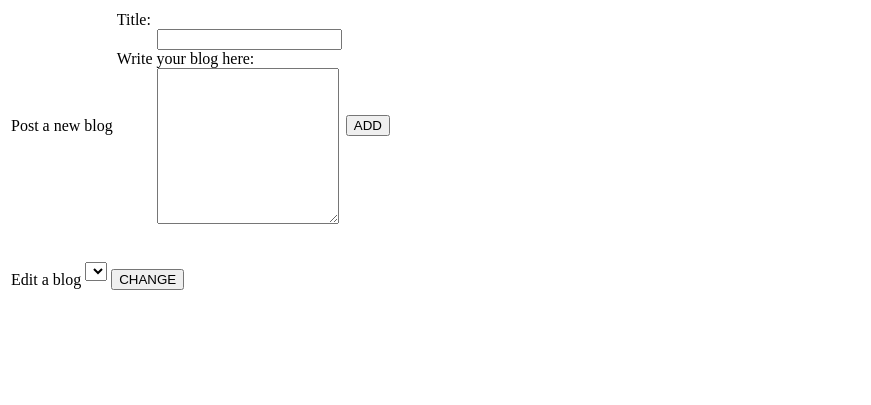
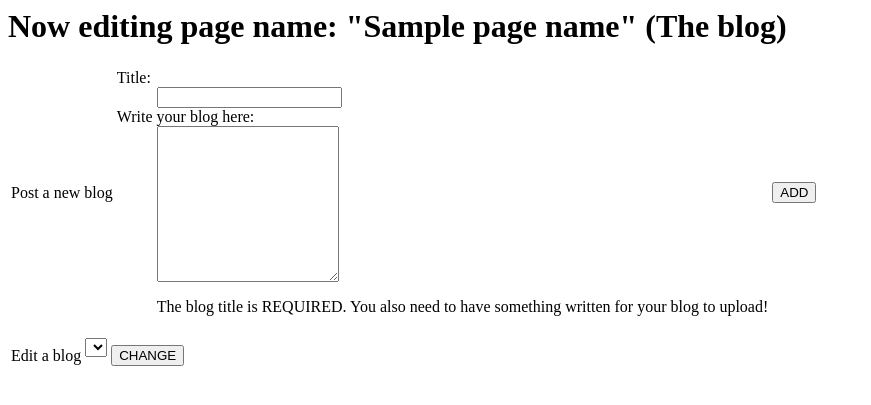
Before and after one commit to apotl/dillys-place, a Flask app: template templates/edit_specific_blogpage.html in a window 1280 px wide. Shown: the top 405 px of the page, without its empty margins (0-871 px from the left). Run offline with Flask 2, Linux system fonts and the light colour scheme; the template is opened without the code that fills it: values that come from a table or form of the project are taken from there, most other values are stand-ins (such as "Sample title", 1, 10 or a date in 2020); lists and menus that the app fills with data are empty; parts of the project's set-up code (start-up, migrations or seed data) failed here and were passed over.

Commit message:
added more interactivity

```diff
--- a/app.py
+++ b/app.py
@@ -49,7 +49,13 @@ basic_auth = BasicAuth( app)
 ALLOWED_EXTENSIONS = set( [ 'png', 'jpg', 'jpeg', 'gif'])
 def allowed_file( filename):
 	return '.' in filename and \
-		filename.rsplit( '.', 1)[1] in ALLOWED_EXTENSIONS
+		filename.rsplit( '.', 1)[1] in ALLOWED_EXTENSION
+
+def edit_success( redir):
+	return render_template( 'bedit.html', edits = render_template( 'edit_success.html', redir = redir))
+
+def edit_failure( redir):
+	return render_template( 'bedit.html', edits = render_template( 'edit_failure.html', redir = redir))
 
 @app.route( '/')
 def route_index():
@@ -102,16 +108,19 @@ def edit_page_goto():
 def edit_page_create():
 	for char in request.form['to_create']:
 		if char not in string.ascii_letters + string.digits + ' ':
-			return redirect( '/edit/')
+			return edit_failure( '/edit/')
 	if request.form['to_create'] and 'edit' not in request.form['to_create'] and 'static' not in request.form['to_create']:
-		site.add( Page( site.name + request.form['to_create'].lower()))
-	return redirect( '/edit/')
+		try:
+			site.add( Page( site.name + request.form['to_create'].lower()))
+		except:
+			return edit_failure( '/edit/')
+	return edit_success( '/edit/')
 
 @app.route( '/edit/<path:page_name>/', methods=['POST', 'GET'])
 @basic_auth.required
 def edit_page_specific( page_name):
 	if page_name not in site.render().keys():
-		return redirect( '/edit/')
+		return edit_failure( '/edit/')
 	ele_add = ElementAddForm( request.form)
 	ele_add.to_add_title.data = ''
 	ele_add.to_add_content.data = ''
@@ -154,49 +163,64 @@ def edit_page_specific_goto( page_name):
 @app.route( '/edit/delete/<path:page_name>/', methods=['POST'])
 @basic_auth.required
 def edit_page_specific_delete( page_name):
-	site.remove( page_name)
-	return redirect( '/edit/')
+	try:
+		site.remove( page_name)
+	except:
+		edit_failure( '/edit/')
+	return edit_success( '/edit/')
 
 @app.route( '/edit/add/<path:page_name>/', methods=['POST'])
 @basic_auth.required
 def edit_page_specific_add( page_name):
-	if 'to_add_content' not in request.form:
-		ele_to_add = Element( 'image')
-	elif 'to_add_when' and 'to_add_where' in request.form:
-		ele_to_add = Element( 'event')
-	elif 'to_add_postdate' and 'to_add_posttime' in request.form:
-		ele_to_add = Element( 'blogpost')
-	else:
-		ele_to_add = Element( 'text')
-	ele_to_add.title = request.form['to_add_title']
-	if ele_to_add.frmt == 'text':
-		ele_to_add.content = request.form['to_add_content'].replace( '\n', '<br>')
-	elif ele_to_add.frmt == 'image':
-		image = request.files['to_add_image']
-		imagename = secure_filename( image.filename)
-		if not imagename:
-			return redirect( '/edit/' + page_name)
-		image.save( page_name + '/assets/' + imagename)
-		ele_to_add.content = imagename
-		ele_to_add.caption = request.form['to_add_caption'].replace( '\n', '<br>')
-	elif ele_to_add.frmt == 'event':
-		ele_to_add.content = request.form['to_add_content'].replace( '\n', '<br>')
-		ele_to_add.when = request.form['to_add_when'].replace( '\n', '<br>')
-		ele_to_add.where = request.form['to_add_where']
-	elif ele_to_add.frmt == 'blogpost':
-		ele_to_add.content = request.form['to_add_content'].replace( '\n', '<br>')
+	try:
+		if 'to_add_content' not in request.form:
+			ele_to_add = Element( 'image')
+		elif 'to_add_when' and 'to_add_where' in request.form:
+			ele_to_add = Element( 'event')
+		elif 'to_add_postdate' and 'to_add_posttime' in request.form:
+			ele_to_add = Element( 'blogpost')
+		else:
+			ele_to_add = Element( 'text')
+		ele_to_add.title = request.form['to_add_title']
+		if ele_to_add.frmt == 'text':
+			ele_to_add.content = request.form['to_add_content'].replace( '\n', '<br>')
+			if not ele_to_add.content:
+				return edit_failure( '/edit/' + page_name)
+		elif ele_to_add.frmt == 'image':
+			image = request.files['to_add_image']
+			imagename = secure_filename( image.filename)
+			if not imagename:
+				return edit_failure( '/edit/' + page_name)
+			image.save( page_name + '/assets/' + imagename)
+			ele_to_add.content = imagename
+			ele_to_add.caption = request.form['to_add_caption'].replace( '\n', '<br>')
+		elif ele_to_add.frmt == 'event':
+			ele_to_add.content = request.form['to_add_content'].replace( '\n', '<br>')
+			ele_to_add.when = request.form['to_add_when'].replace( '\n', '<br>')
+			ele_to_add.where = request.form['to_add_where']
+			if not ele_to_add.title or not ele_to_add.content or not ele_to_add.when or not ele_to_add.where:
+				return edit_failure( '/edit/' + page_name)
+		elif ele_to_add.frmt == 'blogpost':
+			ele_to_add.content = request.form['to_add_content'].replace( '\n', '<br>')
+			if not ele_to_add.title or not ele_to_add.content:
+				return edit_failure( '/edit/' + page_name)
 
-	ele_to_add.location = 'body'
-	site.render()[page_name].add( ele_to_add)
-	return redirect( '/edit/' + page_name)
+		ele_to_add.location = 'body'
+		site.render()[page_name].add( ele_to_add)
+	except:
+		return edit_failure( '/edit/' + page_name)
+	return edit_success( '/edit/' + page_name)
 
 @app.route( '/edit/remove/<path:page_name>/', methods=['POST'])
 @basic_auth.required
 def edit_page_specific_remove( page_name):
-	if request.form['to_remove'] == '':
-		return redirect( '/edit/' + page_name)
-	site.render()[page_name].remove( request.form['to_remove'])
-	return redirect( '/edit/' + page_name)
+	try:
+		if request.form['to_remove'] == '':
+			return edit_failre( '/edit/' + page_name)
+		site.render()[page_name].remove( request.form['to_remove'])
+	except:
+		return edit_failure( '/edit/' + page_name)
+	return edit_success( '/edit/' + page_name)
 
 @app.route( '/edit/<path:page_name>/id/<ele_id>/', methods=['POST', 'GET'])
 @basic_auth.required
@@ -228,33 +252,39 @@ def edit_page_specific_element( page_name, ele_id):
 @app.route( '/edit/<path:page_name>/id/change/<ele_id>/', methods=['POST'])
 @basic_auth.required
 def edit_page_specific_element_change( page_name, ele_id):
-	tmp_ele = Element( site.render()[page_name].retrieve( ele_id)['frmt'])
-	tmp_ele.load( site.render()[page_name].retrieve( ele_id))
-	tmp_ele.title = request.form['to_add_title']
-	if tmp_ele.frmt == 'text':
-		tmp_ele.content = request.form['to_add_content']
-	elif tmp_ele.frmt == 'image':
-		image = request.files['to_add_image']
-		if image:
-			imagename = secure_filename( image.filename)
-			image.save( page_name + '/assets/' + imagename)
-			tmp_ele.content = imagename
-		tmp_ele.caption = request.form['to_add_caption']
-	elif tmp_ele.frmt == 'event':
-		tmp_ele.content = request.form['to_add_content']
-		tmp_ele.when = request.form['to_add_when']
-		tmp_ele.where = request.form['to_add_where']
-	elif tmp_ele.frmt == 'blogpost':
-		tmp_ele.content = request.form['to_add_content']
-	site.render()[page_name].remove( ele_id, skeleton = True)
-	site.render()[page_name].add( tmp_ele, old = True)
-	return redirect( '/edit/' + page_name)
+	try:
+		tmp_ele = Element( site.render()[page_name].retrieve( ele_id)['frmt'])
+		tmp_ele.load( site.render()[page_name].retrieve( ele_id))
+		tmp_ele.title = request.form['to_add_title']
+		if tmp_ele.frmt == 'text':
+			tmp_ele.content = request.form['to_add_content']
+		elif tmp_ele.frmt == 'image':
+			image = request.files['to_add_image']
+			if image:
+				imagename = secure_filename( image.filename)
+				image.save( page_name + '/assets/' + imagename)
+				tmp_ele.content = imagename
+			tmp_ele.caption = request.form['to_add_caption']
+		elif tmp_ele.frmt == 'event':
+			tmp_ele.content = request.form['to_add_content']
+			tmp_ele.when = request.form['to_add_when']
+			tmp_ele.where = request.form['to_add_where']
+		elif tmp_ele.frmt == 'blogpost':
+			tmp_ele.content = request.form['to_add_content']
+		site.render()[page_name].remove( ele_id, skeleton = True)
+		site.render()[page_name].add( tmp_ele, old = True)
+	except:
+		return edit_failure( '/edit/' + page_name)
+	return edit_success( '/edit/' + page_name)
 
 @app.route( '/edit/<path:page_name>/id/remove/<ele_id>/', methods=['POST'])
 @basic_auth.required
 def edit_page_specific_element_remove( page_name, ele_id):
-	site.render()[page_name].remove( ele_id)
-	return redirect( '/edit/' + page_name)
+	try:
+		site.render()[page_name].remove( ele_id)
+	except:
+		return edit_failure( '/edit/' + page_name)
+	return edit_success( '/edit/' + page_name)
 
 if __name__ == '__main__':
 	app.run( host = '0.0.0.0', debug = True)
--- /dev/null
+++ b/templates/edit_failure.html
@@ -0,0 +1,5 @@
+<div style="text-align: center">
+	<h1 style="color:red;font-size:80px">Oh no!</h1>
+	<h2>There was a problem with what you told me to do.</h2>
+	<a style="font-size: 30px" href="{{ redir }}">Go Back And Continue Editing</a>
+</div>
--- a/templates/edit_specific.html
+++ b/templates/edit_specific.html
@@ -1,3 +1,4 @@
+<h1>Now editing page name: "{{ page_name }}"</h1>
 <h1>You may add a paragraph of text OR you may upload an image.</h1>
 <form method=post action="/edit/add/{{ page_name }}/">
 	<table class="table"><tr><td><p>Add a paragraph of text</p></td><td><dl>
@@ -12,7 +13,7 @@
 		<dt>Title:</dt><dd>{{ ele_add_image.to_add_title( class_ = "form-control") }}</dd>
 		<dt>Image to upload:</dt><dd>{{ ele_add_image.to_add_image( class_ = "form-control") }}</dd>
 		<dt>Caption:</dt><dd>{{ ele_add_image.to_add_caption( class_ = "form-control", rows = 10) }}</dd>
-	</dl></td>
+	</dl><dd>An image is REQUIRED.  The title and caption are OPTIONAL.</td>
 	<td><input class="btn btn-primary" type=submit value="UPLOAD"></td></tr></table>
 </form>
 <form method=post action="/edit/goto/{{ page_name }}/">
--- a/templates/edit_specific_blogpage.html
+++ b/templates/edit_specific_blogpage.html
@@ -1,8 +1,9 @@
+<h1>Now editing page name: "{{ page_name }}" (The blog)</h1>
 <form method=post action="/edit/add/{{ page_name }}/">
 	<table class="table"><tr><td><p>Post a new blog</p></td><td><dl>
 		<dt>Title:</dt><dd>{{ ele_add_blogpost.to_add_title( class_ = "form-control") }}</dd>
 		<dt>Write your blog here:</dt><dd>{{ ele_add_blogpost.to_add_content( class_ = "form-control", rows = 10) }}{{ ele_add_blogpost.to_add_posttime( class_ = "form-control") }}{{ ele_add_blogpost.to_add_postdate( class_ = "form-control") }}</dd>
-	</dl></td>
+	</dl><dd>The blog title is REQUIRED.  You also need to have something written for your blog to upload!</td>
 	<td><input class="btn btn-primary" type=submit value="ADD"></td></tr></table>
 </form>
 <form method=post action="/edit/goto/{{ page_name }}/">
--- a/templates/edit_specific_eventspage.html
+++ b/templates/edit_specific_eventspage.html
@@ -1,10 +1,11 @@
+<h1>Now editing page name: "{{ page_name }}" (The events page)</h1>
 <form method=post action="/edit/add/{{ page_name }}/">
 	<table class="table"><tr><td><p>Add an Event</p></td><td><dl>
 		<dt>Event Title:</dt><dd>{{ ele_add_event.to_add_title( class_ = "form-control") }}</dd>
 		<dt>Event Date & Time:</dt><dd>{{ ele_add_event.to_add_when( class_ = "form-control", rows = 10) }}</dd>
 		<dt>Event Location:</dt><dd>{{ ele_add_event.to_add_where( class_ = "form-control") }}</dd>
 		<dt>Event Description:</dt><dd>{{ ele_add_event.to_add_content( class_ = "form-control", rows = 10) }}</dd>
-	</dl></td>
+	</dl><dd>The event title, date, location and description are REQUIRED.</td>
 	<td><input class="btn btn-primary" type=submit value="ADD"></td></tr></table>
 </form>
 <form method=post action="/edit/goto/{{ page_name }}/">
--- a/templates/edit_specific_indexpage.html
+++ b/templates/edit_specific_indexpage.html
@@ -1,3 +1,4 @@
+<h1>Now editing page name: "{{ page_name }}" (The home page)</h1>
 <h1>You may add a paragraph of text OR you may upload an image.</h1>
 <form method=post action="/edit/add/{{ page_name }}/">
 	<table class="table"><tr><td><p>Add a paragraph of text</p></td><td><dl>
@@ -12,7 +13,7 @@
 		<dt>Title:</dt><dd>{{ ele_add_image.to_add_title( class_ = "form-control") }}</dd>
 		<dt>Image to upload:</dt><dd>{{ ele_add_image.to_add_image( class_ = "form-control") }}</dd>
 		<dt>Caption:</dt><dd>{{ ele_add_image.to_add_caption( class_ = "form-control", rows = 10) }}</dd>
-	</dl></td>
+	</dl><dd>An image is REQUIRED.  The title and caption are OPTIONAL.</td>
 	<td><input class="btn btn-primary" type=submit value="UPLOAD"></td></tr></table>
 </form>
 <form method=post action="/edit/goto/{{ page_name }}/">
--- a/templates/edit_specific_photospage.html
+++ b/templates/edit_specific_photospage.html
@@ -1,9 +1,10 @@
+<h1>Now editing page name: "{{ page_name }}" (The photos page)</h1>
 <form method=post action="/edit/add/{{ page_name }}/" enctype=multipart/form-data>
 	<table class="table"><tr><td><p>Upload an image</p></td><td><dl>
 		<dt>Title:</dt><dd>{{ ele_add_image.to_add_title( class_ = "form-control") }}</dd>
 		<dt>Image to upload:</dt><dd>{{ ele_add_image.to_add_image( class_ = "form-control") }}</dd>
 		<dt>Caption:</dt><dd>{{ ele_add_image.to_add_caption( class_ = "form-control", rows = 10) }}</dd>
-	</dl></td>
+	</dl><dd>An image is REQUIRED.  The title and caption are OPTIONAL.</td>
 	<td><input class="btn btn-primary" type=submit value="UPLOAD"></td></tr></table>
 </form>
 <form method=post action="/edit/goto/{{ page_name }}/">
--- /dev/null
+++ b/templates/edit_success.html
@@ -0,0 +1,4 @@
+<div style="text-align: center">
+	<h1 style="color:#66CD00;font-size:70px">Action Successful!</h1>
+	<a style="font-size: 30px" href="{{ redir }}">Go Back And Continue Editing</a>
+</div>
```
Also changed, not shown: templates/edit_specific_element.html (+5 -5 lines), templates/edit_specific_element_blogpost.html (+5 -5 lines), templates/edit_specific_element_event.html (+5 -5 lines), templates/edit_specific_element_image.html (+5 -5 lines).
